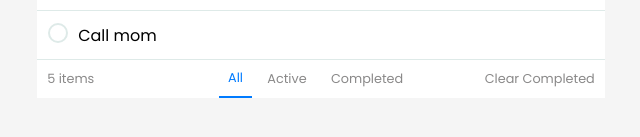
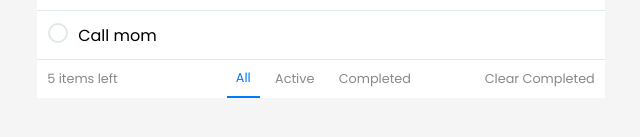
Before and after one commit to mnosov622/react-notes, a React (Vite) app in the folder todos/: page / in a window 1280 px wide. Shown: the part 325-462 px from the top of the page, without its empty margins (319-959 px from the left). Built offline with nearby package versions, Linux system fonts and the light colour scheme.

Commit message:
active category update

```diff
--- a/todos/src/components/TodoList/TodoList.tsx
+++ b/todos/src/components/TodoList/TodoList.tsx
@@ -121,7 +121,7 @@ const TodoItems = () => {
       </ul>
 
       <div className="todo-list-footer">
-        <span className="items-left">{itemsLeft} items</span>
+        <span className="items-left">{itemsLeft} items left</span>
         <TodosCategory setActive={setActive} />
         <button className="clear-completed" onClick={() => clearCompleted()}>
           Clear Completed
--- a/todos/src/index.css
+++ b/todos/src/index.css
@@ -1,4 +1,5 @@
 @import url("https://fonts.googleapis.com/css2?family=Poppins:wght@200;400&display=swap");
+
 body {
   background-color: #f5f5f5;
   font-family: "Poppins", "sans-serif";
```
